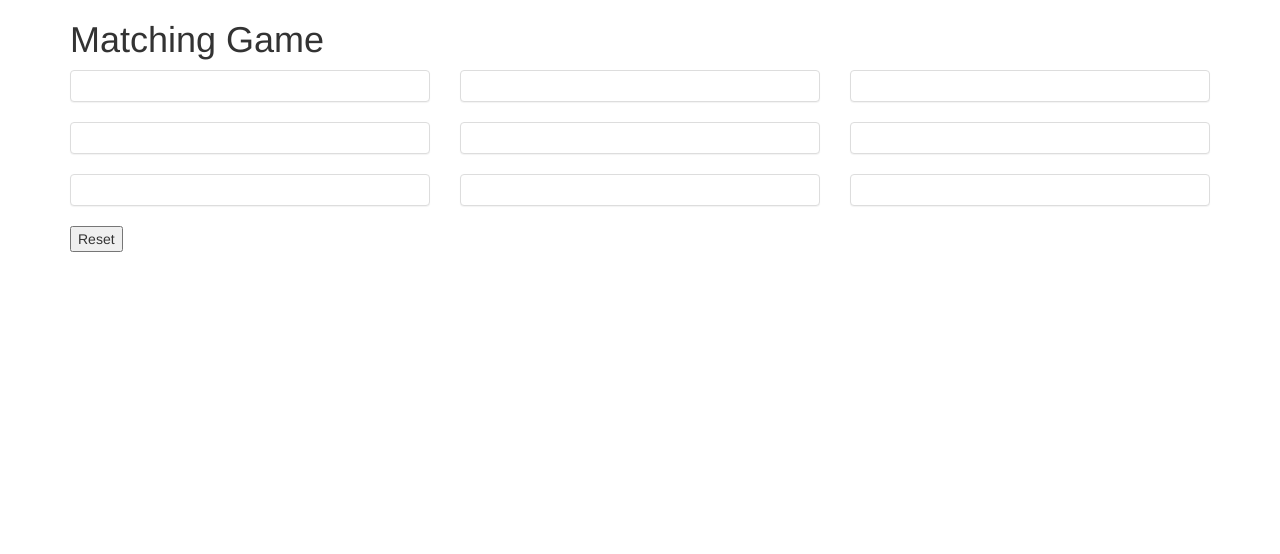
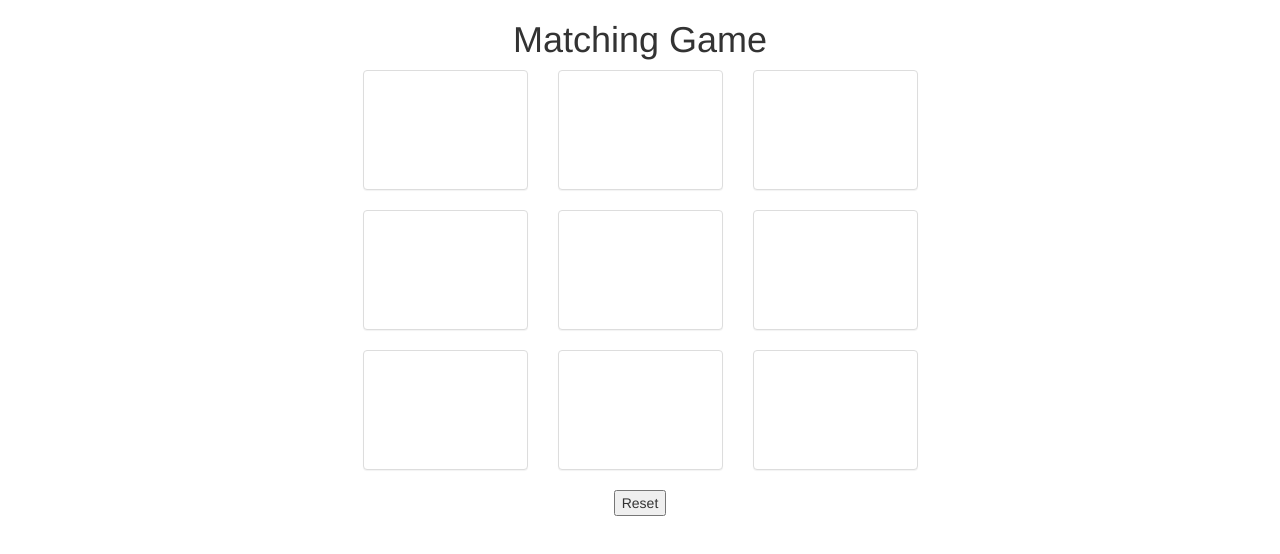
Before and after one commit to jpremmel/matching, a plain HTML site: page index.html in a window 1280 px wide. Drawn offline with Linux system fonts and the light colour scheme.

Commit message:
Change panel dimensions.

```diff
--- a/css/styles.css
+++ b/css/styles.css
@@ -18,3 +18,17 @@
 .surprise {
   background-color: black;
 }
+
+h1 {
+  text-align: center;
+}
+
+button {
+  display: block;
+  margin-left: auto;
+  margin-right: auto;
+}
+
+.panel {
+  height: 120px;
+}
--- a/index.html
+++ b/index.html
@@ -11,19 +11,19 @@
     <div class = "container">
       <h1>Matching Game</h1>
       <div class = "row">
-        <div class = "col-md-4">
+        <div class = "col-xs-2 col-xs-offset-3">
           <div id="a1" class = "panel panel-default">
             <div class = "panel-body">
             </div>
           </div>
         </div>
-        <div class = "col-md-4">
+        <div class = "col-xs-2">
           <div id="a2" class = "panel panel-default">
             <div class = "panel-body">
             </div>
           </div>
         </div>
-        <div class = "col-md-4">
+        <div class = "col-xs-2">
           <div id="a3" class = "panel panel-default">
             <div class = "panel-body">
             </div>
@@ -31,19 +31,19 @@
         </div>
       </div>
       <div class = "row">
-        <div class = "col-md-4">
+        <div class = "col-xs-2 col-xs-offset-3">
           <div id="b1" class = "panel panel-default">
             <div class = "panel-body">
             </div>
           </div>
         </div>
-        <div class = "col-md-4">
+        <div class = "col-xs-2">
           <div id="b2" class = "panel panel-default">
             <div class = "panel-body">
             </div>
           </div>
         </div>
-        <div class = "col-md-4">
+        <div class = "col-xs-2">
           <div id="b3" class = "panel panel-default">
             <div class = "panel-body">
             </div>
@@ -51,19 +51,19 @@
         </div>
       </div>
       <div class = "row">
-        <div class = "col-md-4">
+        <div class = "col-xs-2 col-xs-offset-3">
           <div id="c1" class = "panel panel-default">
             <div class = "panel-body">
             </div>
           </div>
         </div>
-        <div class = "col-md-4">
+        <div class = "col-xs-2">
           <div id="c2" class = "panel panel-default">
             <div class = "panel-body">
             </div>
           </div>
         </div>
-        <div class = "col-md-4">
+        <div class = "col-xs-2">
           <div id="c3" class = "panel panel-default">
             <div class = "panel-body">
             </div>
```
